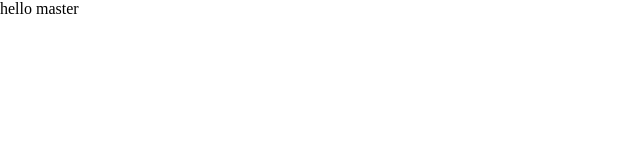
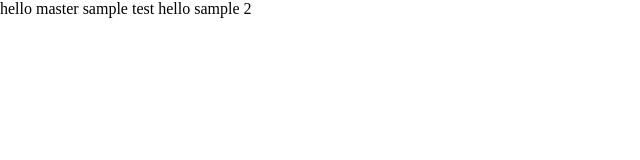
Before and after one commit to daeunan/testProject, a plain HTML site: page index.html in a window 1280 px wide. Shown: the whole page, without its empty margins (0-640 px from the left). Drawn offline with nearby package versions, Linux system fonts and the light colour scheme.

Commit message:
Update index.html

```diff
--- a/index.html
+++ b/index.html
@@ -8,5 +8,8 @@
 
 <body style="margin: 0">
 hello master
+    sample test
+    hello sample 2
+
 </body>
 </html>
```
